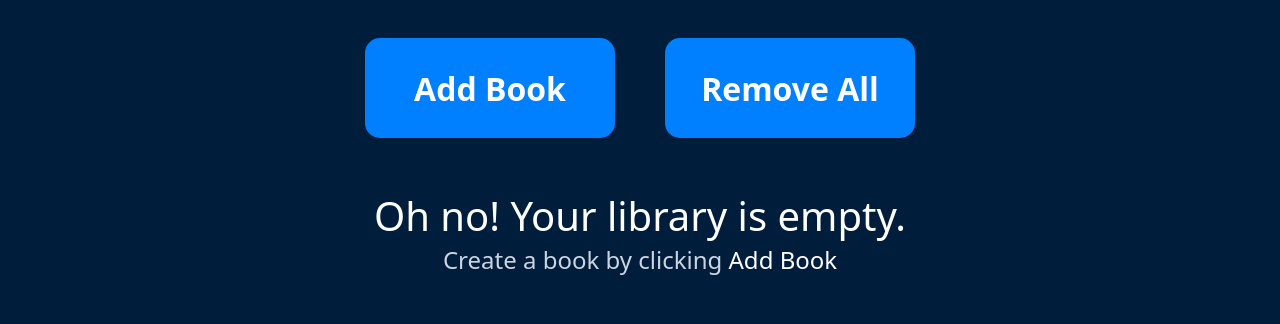
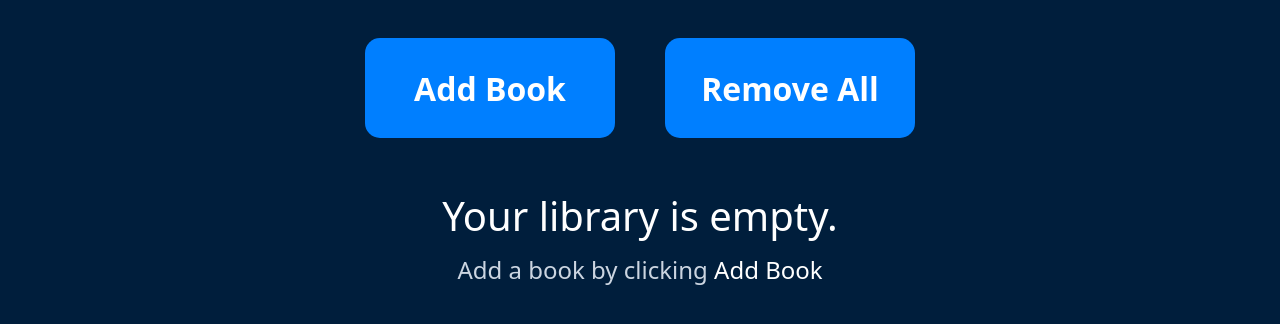
Before and after one commit to cColds/library, a website built with webpack: page public/index.html in a window 1280 px wide. Shown: the part 82-406 px from the top of the page. Built offline with nearby package versions, Linux system fonts and the light colour scheme; some packages are replaced by stand-ins of ours; no server answers.

Commit message:
Update library info text

```diff
--- a/public/index.html
+++ b/public/index.html
@@ -53,9 +53,9 @@
       </div>
 
       <div class="library-info-container">
-        <div>Oh no! Your library is empty.</div>
+        <div>Your library is empty.</div>
         <div class="explanation">
-          Create a book by clicking <span class="add-book">Add Book</span>
+          Add a book by clicking <span class="add-book">Add Book</span>
         </div>
       </div>
 
--- a/src/styles/index.css
+++ b/src/styles/index.css
@@ -118,6 +118,7 @@ header {
   flex-direction: column;
   margin-top: 50px;
   font-size: 2.5rem;
+  gap: 10px;
 }
 
 .library-info-container.hide {
```
